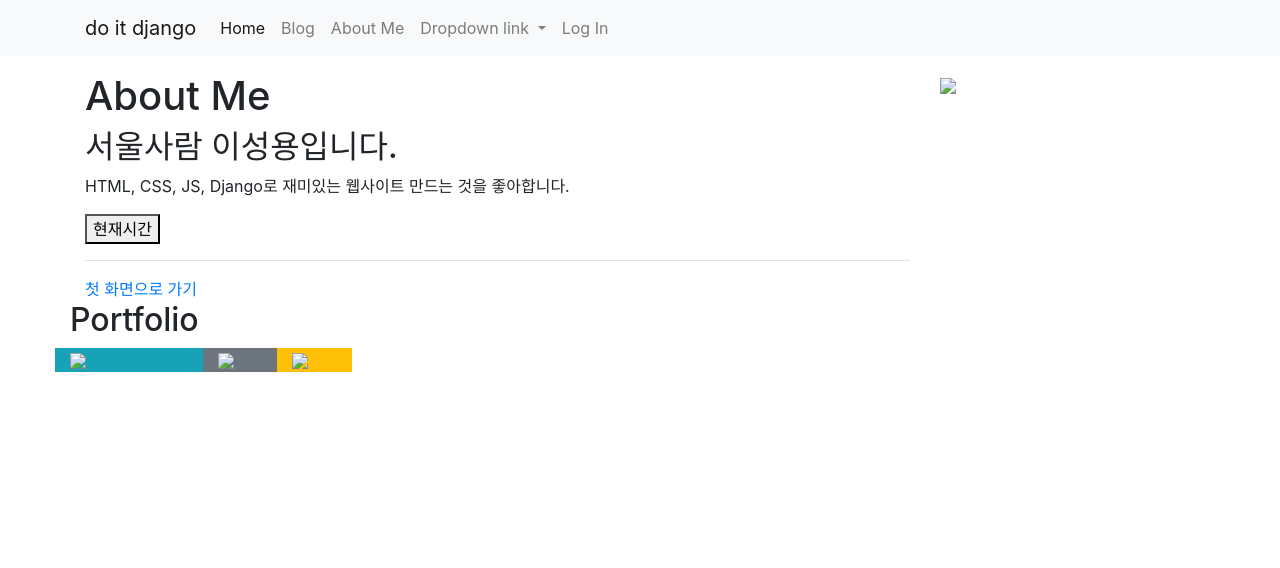
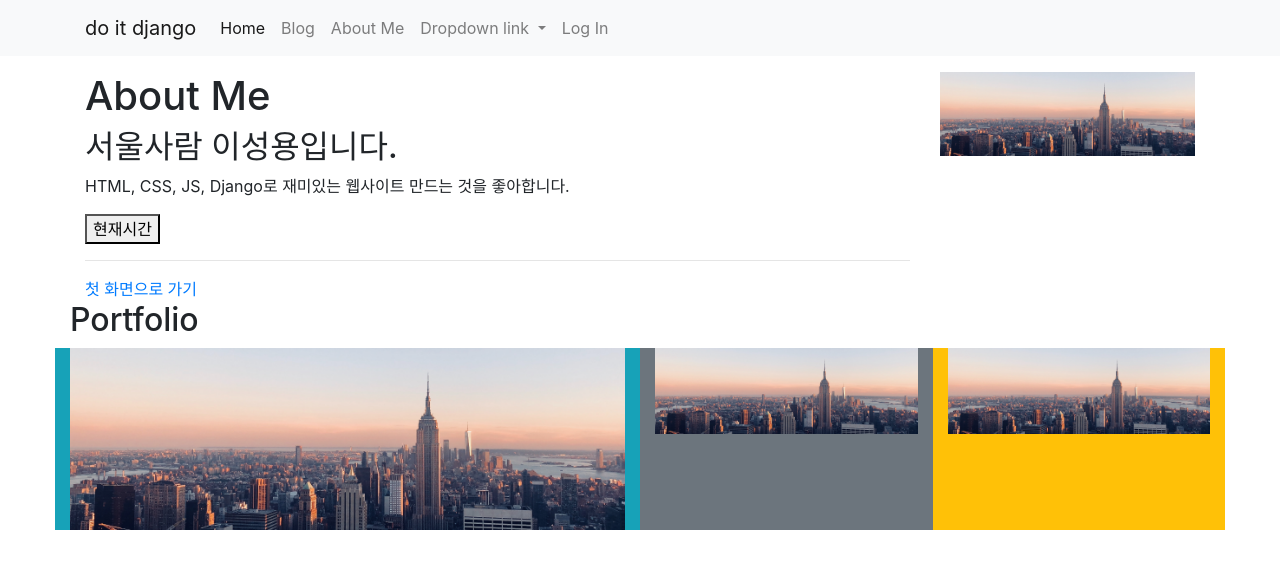
Before and after one commit to yczero/esg-a-html, a plain HTML site: page about_me.html in a window 1280 px wide. Drawn offline with nearby package versions, Linux system fonts and the light colour scheme; files whose address does not match are found by name.

Commit message:
20221026

```diff
--- a/about_me.html
+++ b/about_me.html
@@ -66,7 +66,7 @@
                 <a href="index.html">첫 화면으로 가기</a>
             </div>
             <div class="col-3">
-                <img src="./images/boy_01.jpg" class='img-fluid w-100'>
+                <img src="C:\Users\euclid_edu8\workspace\esg-a-html\001.png" class='img-fluid w-100'>
             </div>
 
             <div class="row">
@@ -75,13 +75,13 @@
                 </div>
 
                 <div class="col-sm col-lg-6 bg-info">
-                    <img src="./images/image_a.jpg" class="img-fluid">
+                    <img src="C:\Users\euclid_edu8\workspace\esg-a-html\001.png" class="img-fluid">
                 </div>
                 <div class="col-sm col-lg-3 bg-secondary">
-                    <img src="./images/image_b.jpg" class="img-fluid">
+                    <img src="C:\Users\euclid_edu8\workspace\esg-a-html\001.png" class="img-fluid">
                 </div>
                 <div class="col-sm col-lg-3 bg-warning">
-                    <img src="./images/image_c.jpg" class="img-fluid">
+                    <img src="C:\Users\euclid_edu8\workspace\esg-a-html\001.png" class="img-fluid">
                 </div>
             </div>
 
```
Also changed, not shown: index.html (+1 -1 lines), 001.png (added).
